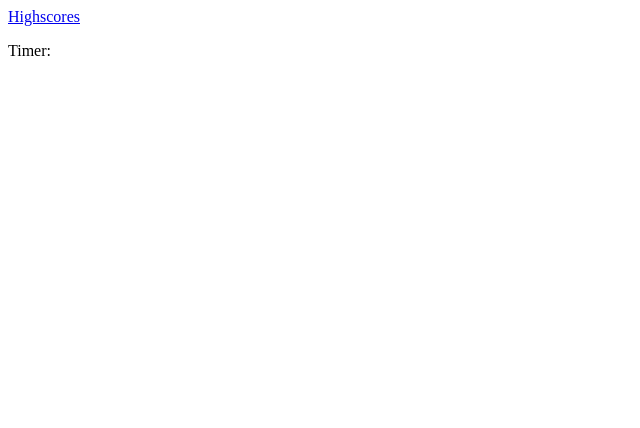
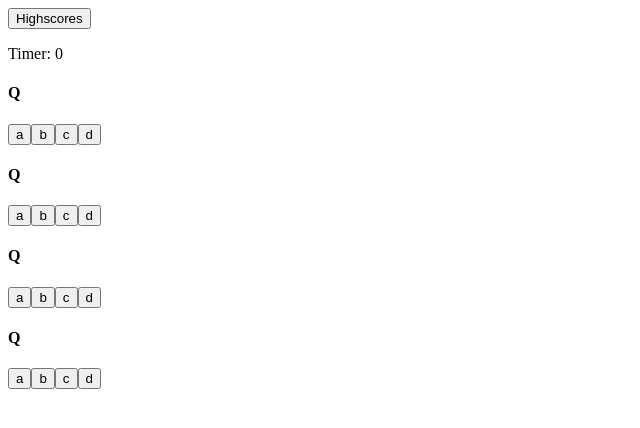
Before and after one commit to saukchung/time-quiz-mc, a plain HTML site: page index.html in a window 1280 px wide. Shown: the whole page, without its empty margins (0-640 px from the left). Drawn offline with Linux system fonts and the light colour scheme.

Commit message:
Made changes to the index to provide basic sections. Timer and the quiz question display functions, and the relevant dependencies and states have been added to the script.

```diff
--- a/assets/js/script.js
+++ b/assets/js/script.js
@@ -0,0 +1,73 @@
+// DEPENDENCIES =========================================
+var timerEl = document.querySelector("#timerDisp");
+var mainEl = document.querySelector("main");
+var buttonEl = document.querySelector("#playBtn");
+
+
+// STATE =========================================
+var timeLeft = 100;
+
+var qBank = [
+    ["Q", "a", "b", "c", "d"],
+    ["Q", "a", "b", "c", "d"],
+    ["Q", "a", "b", "c", "d"],
+    ["Q", "a", "b", "c", "d"],
+];
+
+// FUNCTIONS =========================================
+//FUNCTION start game
+function startGame() {
+    startTimer();
+    //loop the question phase until:
+    //  Questions run out
+    //  Time runs out
+    quizzer();
+    };
+
+//FUNCTION startTimer
+function startTimer() {
+    var timerInterval = setInterval(function() {
+        //Timer ticks down due to time lapse
+        timeLeft--;
+        timerEl.textContent = "Timer: " + timeLeft;
+    }, 1000);
+};
+
+//FUNCTION quizquestion returns true or false
+function quizzer() {
+    buttonEl.remove();
+    for (i=0; i<qBank.length; i++) {
+        var questionDisp = document.createElement("h4");
+        questionDisp.textContent = qBank[i][0];
+        mainEl.appendChild(questionDisp);
+        for (k=1; k<5; k++) {
+            var choiceDisp = document.createElement("button");
+            choiceDisp.textContent = qBank[i][k];
+            mainEl.appendChild(choiceDisp);
+        }
+
+
+    }
+
+}
+quizzer();
+//if false subtract time from timer
+//if true return to the loop
+//  Quiz
+    // PLACE
+    // mainEl.appendChild(questionDisp);
+
+    // //Create choices as buttons
+    // var choiceDisp = document.createElement("button");
+    // choiceDisp.textContent =
+
+
+//          Show question and the choices
+//
+//      Check
+//
+
+// USER INTERACTIONS =========================================
+
+
+// INITIALIZATION =========================================
--- a/index.html
+++ b/index.html
@@ -8,8 +8,11 @@
     <title>Document</title>
 </head>
 <body>
-    <a href="#">Highscores</a>
-    <p id="timerDisp">Timer:</p>
-    <main></main>
+    <button href="#">Highscores</button>
+    <p id="timerDisp">Timer: 0</p>
+    <main>
+        <button id="playBtn">PLAY</button>
+    </main>
+    <script src="./assets/js/script.js"></script>
 </body>
 </html>
```
